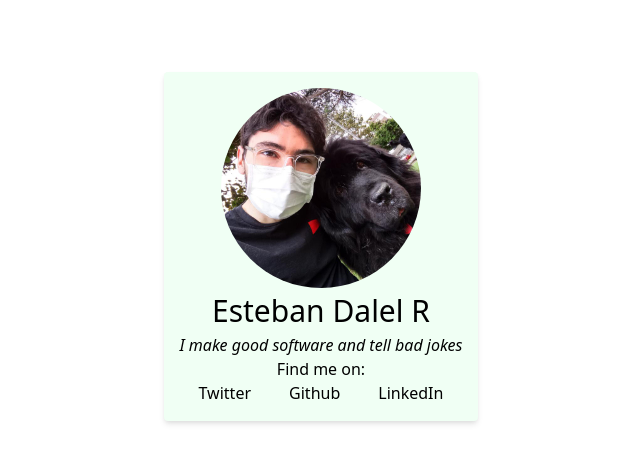
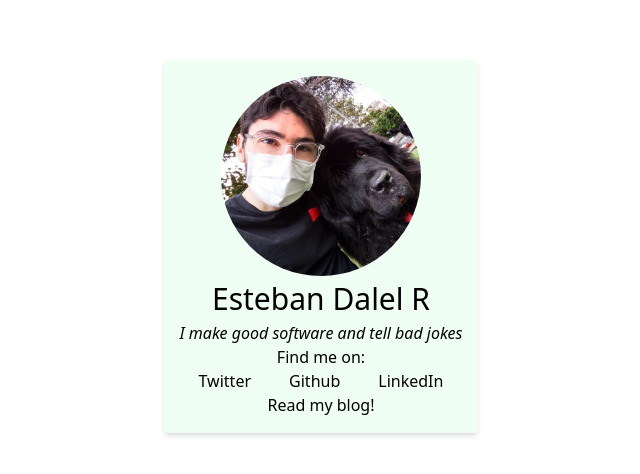
Before and after one commit to EstebanDalelR/estebandalelr.github.io, a Next.js app: page / in a window 1280 px wide. Shown: the part 154-628 px from the top of the page, without its empty margins (319-959 px from the left). Built offline with nearby package versions, Linux system fonts and the light colour scheme.

Commit message:
Added link to my blog

```diff
--- a/pages/index.tsx
+++ b/pages/index.tsx
@@ -12,6 +12,11 @@ export default function IndexPage() {
           <a href="https://github.com/estebandalelr/">Github</a>
           <a href="https://www.linkedin.com/in/estebandalelr/">LinkedIn</a>
         </div>
+        <p>
+          <a href="https://blog.estebandalelr.co">
+            Read my blog!
+          </a>
+        </p>
       </div>
     </div>
   )
```
